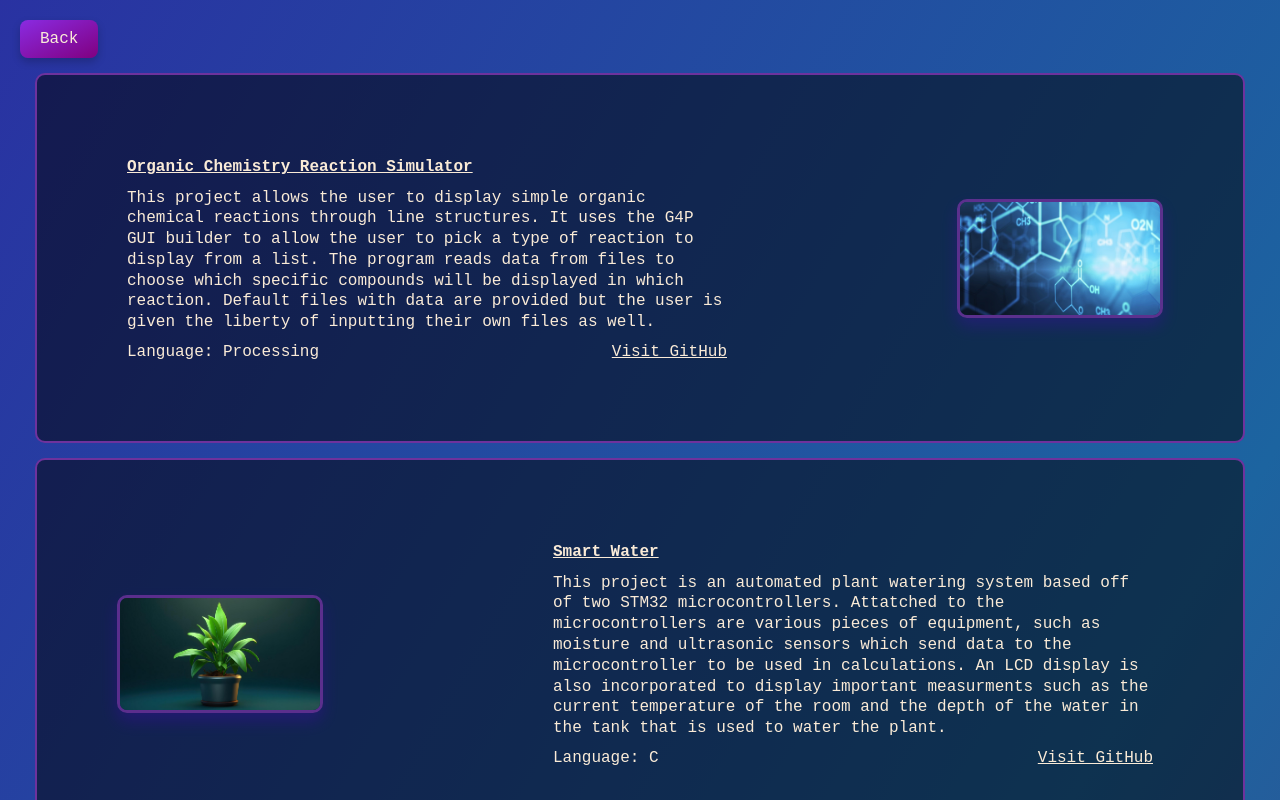
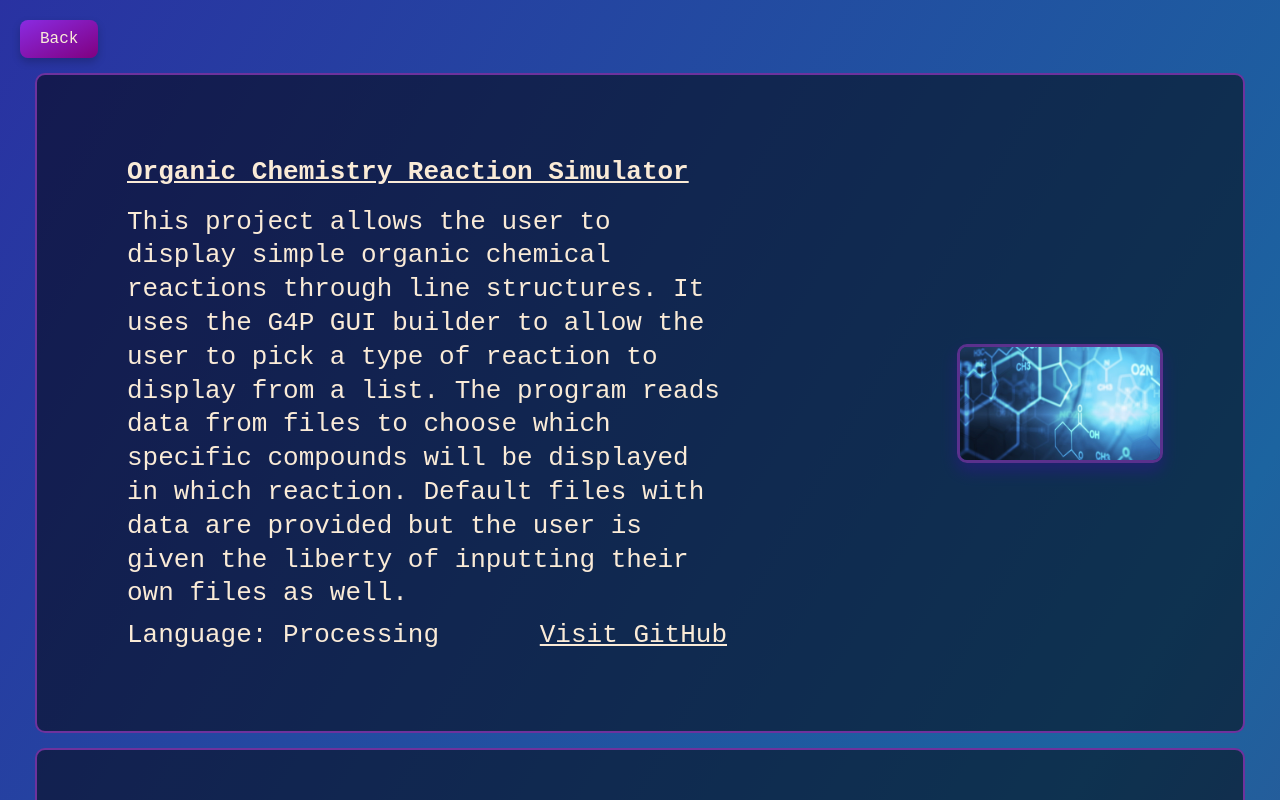
Before and after one commit to SenthilShelke/senthil-website, a React (Vite) app: page / in a window 1280 px wide. Both pictures are taken after a click on the button "Projects". Built offline with nearby package versions, Linux system fonts and the light colour scheme.

Commit message:
updated font size for project

```diff
--- a/src/index.css
+++ b/src/index.css
@@ -153,7 +153,7 @@ button:active {
   max-width: 600px;
   margin-left: 10px;
   margin-right: 10px;
-  font-size: large;
+  font-size: xx-large;
   line-height: 1.3;
 }
 
@@ -163,7 +163,7 @@ button:active {
   /* margin: 0; */
   max-width: 600px;
   margin-left: 10px;
-  font-size: large;
+  font-size: xx-large;
   text-decoration: underline;
   margin-top: 3px;
 }
@@ -197,7 +197,7 @@ button:active {
   margin: 0;
   text-align: left;
   margin-left: 10px;
-  font-size: large;
+  font-size: xx-large;
 }
 
 .project-link {
@@ -207,7 +207,7 @@ button:active {
   margin: 0;
   text-align: right;
   margin-right: 10px;
-  font-size: large;
+  font-size: xx-large;
   transition: color 0.5s ease, text-decoration 0.5s ease;
 }
 
```
